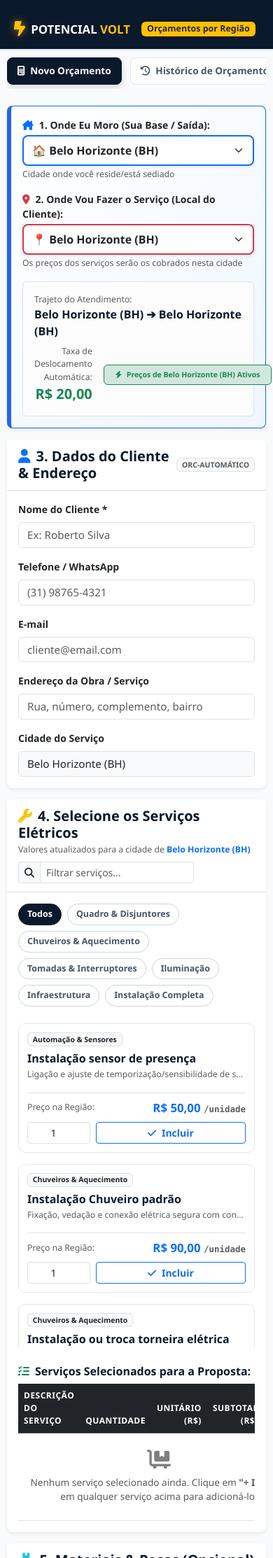
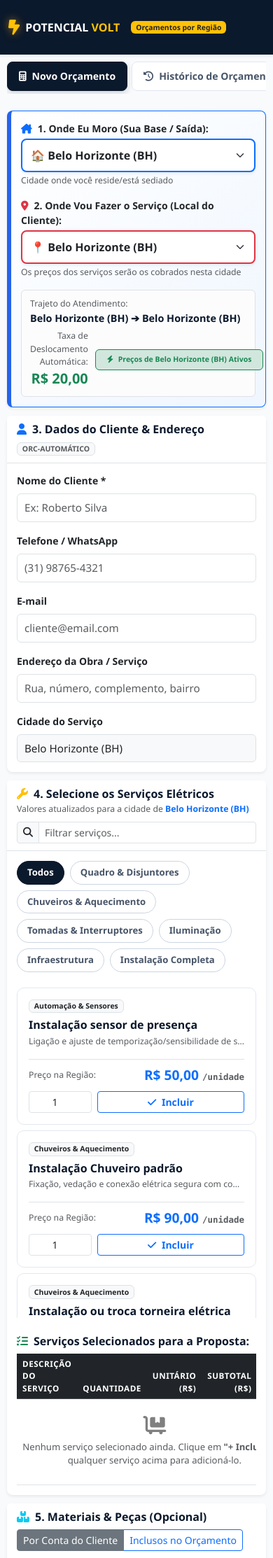
Before and after one commit to fernandoluizdocarmo/potencial-volt, a Flask app: page / in a window 390 px wide. Shown: the top 2226 px of the page at 70% size. Run offline with Flask 3, Linux system fonts and the light colour scheme; data comes from the database, SQL or seed files in the repository; some libraries are stand-ins or nearby versions.

Commit message:
Revisao completa layout 100% responsivo para celular - todas as telas

```diff
--- a/static/css/style.css
+++ b/static/css/style.css
@@ -8,61 +8,56 @@
     --bg-page: #f8fafc;
 }
 
+/* ===================== BASE ===================== */
 body {
     background-color: var(--bg-page);
     font-family: 'Segoe UI', system-ui, -apple-system, BlinkMacSystemFont, Roboto, sans-serif;
     color: #1e293b;
     min-height: 100vh;
+    -webkit-tap-highlight-color: transparent;
 }
 
-.bg-dark-navy {
-    background-color: var(--navy-main) !important;
-}
+.bg-dark-navy { background-color: var(--navy-main) !important; }
+.bg-navy { background-color: var(--navy-main) !important; }
+.text-navy { color: var(--navy-main) !important; }
+.btn-navy { background-color: var(--navy-main); color: #ffffff; }
+.btn-navy:hover { background-color: #162a45; color: #ffffff; }
 
-.bg-navy {
-    background-color: var(--navy-main) !important;
-}
-
-.text-navy {
-    color: var(--navy-main) !important;
-}
-
-.btn-navy {
-    background-color: var(--navy-main);
-    color: #ffffff;
-}
-
-.btn-navy:hover {
-    background-color: #162a45;
-    color: #ffffff;
-}
-
-/* NAVBAR */
+/* ===================== NAVBAR ===================== */
 .brand-bolt {
     font-size: 1.35rem;
     filter: drop-shadow(0 0 6px rgba(245, 158, 11, 0.6));
 }
 
-.fs-7 {
-    font-size: 0.78rem;
+.fs-7 { font-size: 0.78rem; }
+
+/* ===================== PILLS DE NAVEGAÇÃO ===================== */
+.custom-pills {
+    display: flex;
+    flex-wrap: nowrap;
+    overflow-x: auto;
+    -webkit-overflow-scrolling: touch;
+    scrollbar-width: none;
+    gap: 6px;
+    padding-bottom: 4px;
 }
 
-/* PILLS DE NAVEGAÇÃO */
+.custom-pills::-webkit-scrollbar { display: none; }
+
 .custom-pills .nav-link {
     color: #475569;
     font-weight: 600;
-    padding: 10px 20px;
+    padding: 9px 16px;
     border-radius: 8px;
-    margin-right: 6px;
+    white-space: nowrap;
+    flex-shrink: 0;
     transition: all 0.2s ease;
     background: #ffffff;
     border: 1px solid #e2e8f0;
+    font-size: 0.88rem;
 }
 
-.custom-pills .nav-link:hover {
-    color: var(--navy-main);
-    background-color: #f1f5f9;
-}
+.custom-pills .nav-link:hover { color: var(--navy-main); background-color: #f1f5f9; }
 
 .custom-pills .nav-link.active {
     background-color: var(--navy-main);
@@ -178,11 +152,25 @@ body {
     border-color: var(--navy-main);
 }
 
+#containerCategoriasFiltro {
+    display: flex;
+    flex-wrap: nowrap;
+    overflow-x: auto;
+    -webkit-overflow-scrolling: touch;
+    scrollbar-width: none;
+    gap: 6px;
+    padding-bottom: 6px;
+}
+
+#containerCategoriasFiltro::-webkit-scrollbar { display: none; }
+
+/* ===================== ROUTE / SETAS ===================== */
 .route-arrow-icon {
     font-size: 1.8rem;
     color: var(--accent-blue);
 }
 
+/* ===================== BOTÃO GERAR ORÇAMENTO ===================== */
 .btn-generate-quote {
     background: linear-gradient(135deg, #f59e0b 0%, #d97706 100%);
     color: #ffffff;
@@ -197,112 +185,194 @@ body {
     box-shadow: 0 8px 25px rgba(217, 119, 6, 0.4);
 }
 
-/* ====================================================
-   ADAPTAÇÃO RESPONSIVA PARA CELULAR / MOBILE (< 768px)
-   ==================================================== */
-@media (max-width: 768px) {
-    body {
-        font-size: 14px;
-    }
+/* ===================== RESPONSIVE MOBILE (< 768px) ===================== */
+@media (max-width: 767.98px) {
+
+    /* ---- Espaçamentos gerais ---- */
+    body { font-size: 14px; }
 
     .container-fluid {
         padding-left: 10px !important;
         padding-right: 10px !important;
-        padding-top: 12px !important;
+        padding-top: 10px !important;
+        padding-bottom: 10px !important;
     }
 
-    .navbar {
-        padding-left: 10px !important;
-        padding-right: 10px !important;
+    /* ---- Navbar ---- */
+    .navbar .container-fluid {
+        padding-left: 12px !important;
+        padding-right: 12px !important;
     }
 
-    .navbar-brand {
-        font-size: 1.05rem;
+    .navbar-brand { font-size: 1rem !important; }
+    .navbar-brand .badge { font-size: 0.65rem !important; }
+
+    #btnInstalarApp {
+        font-size: 0.75rem;
+        padding: 5px 10px;
     }
 
-    /* Abas de navegação roláveis na horizontal no celular */
-    .custom-pills {
-        display: flex;
-        flex-wrap: nowrap;
-        overflow-x: auto;
+    /* ---- Cards ---- */
+    .card {
+        border-radius: 8px;
+        margin-bottom: 12px !important;
+    }
+
+    .card-body {
+        padding: 14px !important;
+    }
+
+    .card-header {
+        padding: 10px 14px !important;
+        flex-wrap: wrap !important;
+        gap: 8px !important;
+    }
+
+    .card-header h5 {
+        font-size: 1rem !important;
+    }
+
+    /* ---- Seletor de cidades (linha completa no celular) ---- */
+    .region-selector-card .row > div {
+        width: 100%;
+        flex: 0 0 100%;
+        max-width: 100%;
+    }
+
+    /* Ocultar seta entre seletores no celular */
+    .col-md-2.d-none.d-md-block { display: none !important; }
+
+    /* Seta separadora no celular inline */
+    #textoTrajeto { font-size: 0.9rem !important; }
+
+    /* ---- Resumo financeiro vem ANTES no mobile ---- */
+    .row.g-4 {
+        flex-direction: column;
+    }
+
+    .col-xl-8, .col-xl-4 {
+        width: 100% !important;
+        flex: 0 0 100% !important;
+        max-width: 100% !important;
+    }
+
+    /* Resumo desce ao final no desktop mas aparece colapsado no mobile */
+    .card-totais { order: 1; }
+    .sticky-lg-top { position: static !important; top: auto !important; }
+
+    /* ---- Select ---- */
+    .form-select-lg {
+        font-size: 1rem !important;
+        padding: 10px 12px !important;
+    }
+
+    /* ---- Inputs e campos ---- */
+    .form-control, .form-select {
+        font-size: 0.95rem;
+        padding: 8px 10px;
+    }
+
+    /* ---- Formulário de materiais (colunas em coluna única) ---- */
+    #areaAdicionarMateriais .row > div {
+        width: 100%;
+        flex: 0 0 100%;
+        max-width: 100%;
+    }
+
+    /* ---- Tabelas com scroll touch ---- */
+    .table-responsive {
         -webkit-overflow-scrolling: touch;
-        padding-bottom: 6px;
+        margin-bottom: 0;
+    }
+
+    .table thead th { font-size: 0.73rem; }
+    .table td, .table th { font-size: 0.82rem; padding: 6px 8px; }
+
+    /* ---- Alert Trajeto ---- */
+    .alert.d-flex {
+        flex-direction: column !important;
+        align-items: flex-start !important;
+        gap: 6px !important;
+        padding: 10px 12px !important;
+    }
+
+    .alert .d-flex.align-items-center.gap-3 {
+        gap: 10px !important;
+        width: 100%;
+        justify-content: space-between;
+    }
+
+    /* ---- Resumo financeiro: inputs de desconto/deslocamento ---- */
+    .input-group.w-50 { width: 100% !important; }
+
+    .d-flex.justify-content-between.align-items-center.mb-2,
+    .d-flex.justify-content-between.align-items-center.mb-3 {
+        flex-wrap: wrap;
         gap: 6px;
     }
 
-    .custom-pills .nav-link {
-        white-space: nowrap;
-        padding: 8px 14px;
-        font-size: 0.85rem;
-        flex-shrink: 0;
+    /* ---- Botão gerar orçamento ---- */
+    .btn-generate-quote {
+        font-size: 1rem !important;
+        padding: 14px !important;
+        letter-spacing: 0.3px;
     }
 
-    /* Cards e espaçamentos mais compactos */
-    .card {
-        border-radius: 8px;
-        margin-bottom: 1rem !important;
+    /* ---- Botões de sugerir materiais e similares ---- */
+    .alert.alert-info.d-flex {
+        flex-direction: column !important;
+        gap: 8px !important;
     }
 
-    .card-body {
-        padding: 1rem !important;
+    #btnSugerirMateriais { width: 100%; }
+
+    /* ---- Histórico de orçamentos ---- */
+    #tabelaHistorico th, #tabelaHistorico td {
+        font-size: 0.78rem;
+        padding: 6px;
     }
 
-    .card-header {
-        padding: 0.75rem 1rem !important;
+    /* ---- Tabela matriz de preços ---- */
+    .input-preco-matriz { width: 80px; font-size: 0.82rem; }
+
+    /* ---- Abas de Gerenciar: colunas em coluna única ---- */
+    .col-lg-5, .col-lg-7 {
+        width: 100% !important;
+        flex: 0 0 100% !important;
+        max-width: 100% !important;
     }
 
-    /* Seletor de cidades */
-    .region-selector-card select {
-        font-size: 1rem !important;
-        padding: 8px 12px !important;
+    /* ---- Service cards: 1 coluna no celular ---- */
+    #gradeCardsServicos .col-md-6,
+    #gradeCardsServicos .col-lg-4 {
+        width: 100% !important;
+        flex: 0 0 100% !important;
+        max-width: 100% !important;
     }
 
-    /* Filtro de categorias em scroll horizontal suave */
-    #containerCategoriasFiltro {
-        display: flex;
-        flex-wrap: nowrap;
-        overflow-x: auto;
-        -webkit-overflow-scrolling: touch;
-        padding-bottom: 8px;
-        gap: 6px;
+    /* ---- Total geral: fonte ajustada ---- */
+    #resumoTotalGeral { font-size: 1.8rem !important; }
+
+    /* ---- Configurações da empresa ---- */
+    #config .col-md-6 {
+        width: 100% !important;
+        flex: 0 0 100% !important;
+        max-width: 100% !important;
     }
 
-    .category-pill-btn {
-        white-space: nowrap;
-        flex-shrink: 0;
-        font-size: 0.78rem;
-        padding: 5px 12px;
+    /* ---- Badge e buscas no card header ---- */
+    .card-header .input-group {
+        width: 100% !important;
     }
 
-    /* Cards de serviços */
-    .service-card {
-        padding: 12px !important;
-    }
-
-    .service-price-tag {
-        font-size: 1.05rem;
-    }
-
-    /* Tabelas com rolagem touch */
-    .table-responsive {
-        font-size: 0.85rem;
-    }
-
-    .table thead th {
-        font-size: 0.75rem;
-    }
-
-    /* Inputs e botões de toque fácil no celular */
-    .form-control, .form-select {
-        font-size: 0.95rem;
-    }
-
-    .btn-generate-quote {
-        font-size: 1.1rem !important;
-        padding: 14px !important;
-    }
-
-    .sticky-lg-top {
-        position: static !important;
+    .card-header > div {
+        width: 100%;
     }
 }
+
+/* ===================== RESPONSIVE TABLET (768px – 991px) ===================== */
+@media (min-width: 768px) and (max-width: 991.98px) {
+    .col-xl-8 { width: 100% !important; flex: 0 0 100% !important; max-width: 100% !important; }
+    .col-xl-4 { width: 100% !important; flex: 0 0 100% !important; max-width: 100% !important; }
+    .sticky-lg-top { position: static !important; top: auto !important; }
+}
--- a/static/js/app.js
+++ b/static/js/app.js
@@ -223,7 +223,7 @@ function renderizarGradeServicos(filtroTexto = '') {
         const estaAdicionado = Boolean(itemJaAdicionado);
 
         const col = document.createElement('div');
-        col.className = 'col-md-6 col-lg-4';
+        col.className = 'col-12 col-sm-6 col-lg-4';
         col.innerHTML = `
             <div class="service-card p-3 h-100 d-flex flex-column justify-content-between ${estaAdicionado ? 'item-adicionado' : ''}" id="card_serv_${s.servico_id}">
                 <div>
--- a/templates/index.html
+++ b/templates/index.html
@@ -128,9 +128,9 @@
                     </div>
                 </div>
 
-                <div class="row g-4">
+                <div class="row g-3">
                     <!-- COLUNA ESQUERDA: CLIENTE E SERVIÇOS -->
-                    <div class="col-xl-8">
+                    <div class="col-12 col-lg-8">
 
                         <!-- DADOS DO CLIENTE -->
                         <div class="card shadow-sm mb-4 border-0">
@@ -194,7 +194,7 @@
                                 </div>
 
                                 <!-- GRADE DE CARDS DE SERVIÇOS PARA SELEÇÃO DIRETA -->
-                                <div class="row g-3 mb-4" id="gradeCardsServicos" style="max-height: 480px; overflow-y: auto;">
+                                <div class="row g-2 mb-4" id="gradeCardsServicos" style="max-height: 480px; overflow-y: auto;">
                                     <!-- Renderizado dinamicamente via JS -->
                                 </div>
 
@@ -260,25 +260,25 @@
 
                                     <div class="p-3 bg-light rounded-3 mb-3 border">
                                         <div class="row g-2 align-items-end">
-                                            <div class="col-md-5">
+                                            <div class="col-12 col-md-5">
                                                 <label class="form-label fw-semibold small text-muted">Descrição do Material</label>
                                                 <input type="text" class="form-control" id="inputMatDescricao" placeholder="Ex: Cabo Flexível 6mm², Disjuntor 32A...">
                                             </div>
-                                            <div class="col-md-2">
+                                            <div class="col-4 col-md-2">
                                                 <label class="form-label fw-semibold small text-muted">Unidade</label>
-                                                <input type="text" class="form-control" id="inputMatUnidade" value="un" placeholder="un / m / rolo">
+                                                <input type="text" class="form-control" id="inputMatUnidade" value="un" placeholder="un / m">
                                             </div>
-                                            <div class="col-md-2">
-                                                <label class="form-label fw-semibold small text-muted">Quantidade</label>
+                                            <div class="col-4 col-md-2">
+                                                <label class="form-label fw-semibold small text-muted">Qtd</label>
                                                 <input type="number" class="form-control" id="inputMatQtd" value="1" min="1" step="0.5">
                                             </div>
-                                            <div class="col-md-2">
+                                            <div class="col-4 col-md-2">
                                                 <label class="form-label fw-semibold small text-muted">Valor Unit. (R$)</label>
                                                 <input type="number" class="form-control" id="inputMatPreco" value="0.00" step="0.5">
                                             </div>
-                                            <div class="col-md-1">
+                                            <div class="col-12 col-md-1">
                                                 <button type="button" class="btn btn-info text-white w-100 fw-bold" onclick="adicionarMaterial()">
-                                                    <i class="fa-solid fa-plus"></i>
+                                                    <i class="fa-solid fa-plus"></i> Adicionar
                                                 </button>
                                             </div>
                                         </div>
@@ -306,7 +306,7 @@
                     </div>
 
                     <!-- COLUNA DIREITA: RESUMO, CONDIÇÕES E EMISSÃO -->
-                    <div class="col-xl-4">
+                    <div class="col-12 col-lg-4">
 
                         <!-- CARD RESUMO FINANCEIRO -->
                         <div class="card shadow-sm mb-4 border-0 card-totais sticky-lg-top" style="top: 80px;">
@@ -526,44 +526,44 @@
                     <div class="card-body p-4">
                         <form id="formConfiguracoes" onsubmit="salvarConfiguracoes(event)">
                             <div class="row g-3">
-                                <div class="col-md-6">
+                                <div class="col-12 col-md-6">
                                     <label class="form-label fw-semibold">Nome da Empresa</label>
                                     <input type="text" class="form-control" id="cfgEmpresaNome" required>
                                 </div>
-                                <div class="col-md-6">
+                                <div class="col-12 col-md-6">
                                     <label class="form-label fw-semibold">Slogan / Descrição Curta</label>
                                     <input type="text" class="form-control" id="cfgEmpresaSlogan">
                                 </div>
-                                <div class="col-md-4">
+                                <div class="col-12 col-md-4">
                                     <label class="form-label fw-semibold">Eletricista / Responsável Técnico</label>
                                     <input type="text" class="form-control" id="cfgResponsavelNome" required>
                                 </div>
-                                <div class="col-md-4">
+                                <div class="col-12 col-md-4">
                                     <label class="form-label fw-semibold">Telefone / WhatsApp</label>
                                     <input type="text" class="form-control" id="cfgTelefone">
                                 </div>
-                                <div class="col-md-4">
+                                <div class="col-12 col-md-4">
                                     <label class="form-label fw-semibold">E-mail</label>
                                     <input type="email" class="form-control" id="cfgEmail">
                                 </div>
-                                <div class="col-md-6">
+                                <div class="col-12 col-md-6">
                                     <label class="form-label fw-semibold">Chave PIX para Pagamentos</label>
                                     <input type="text" class="form-control" id="cfgChavePix" placeholder="CNPJ, E-mail, Celular ou Chave Aleatória">
                                 </div>
-                                <div class="col-md-6">
+                                <div class="col-12 col-md-6">
                                     <label class="form-label fw-semibold">Cidade Sede</label>
                                     <input type="text" class="form-control" id="cfgCidadeSede">
                                 </div>
-                                <div class="col-md-6">
+                                <div class="col-12 col-md-6">
                                     <label class="form-label fw-semibold">Termo Padrão de Garantia</label>
                                     <textarea class="form-control" id="cfgGarantiaPadrao" rows="2"></textarea>
                                 </div>
-                                <div class="col-md-6">
+                                <div class="col-12 col-md-6">
                                     <label class="form-label fw-semibold">Forma Padrão de Pagamento</label>
                                     <textarea class="form-control" id="cfgFormaPagamentoPadrao" rows="2"></textarea>
                                 </div>
                             </div>
-                            <div class="mt-4 text-end">
+                            <div class="mt-4 d-grid d-md-flex justify-content-md-end">
                                 <button type="submit" class="btn btn-primary px-4 fw-bold">
                                     <i class="fa-solid fa-floppy-disk me-2"></i>Salvar Dados da Empresa
                                 </button>
```
Also changed, not shown: other parts of static/css/style.css (+17 -38 lines).
